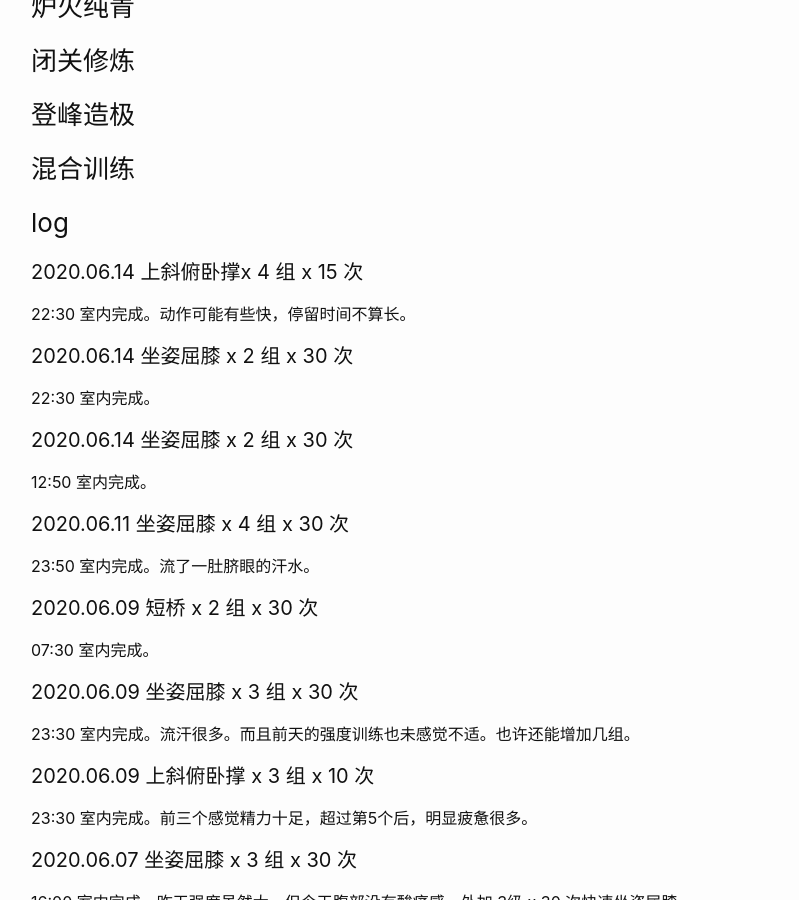
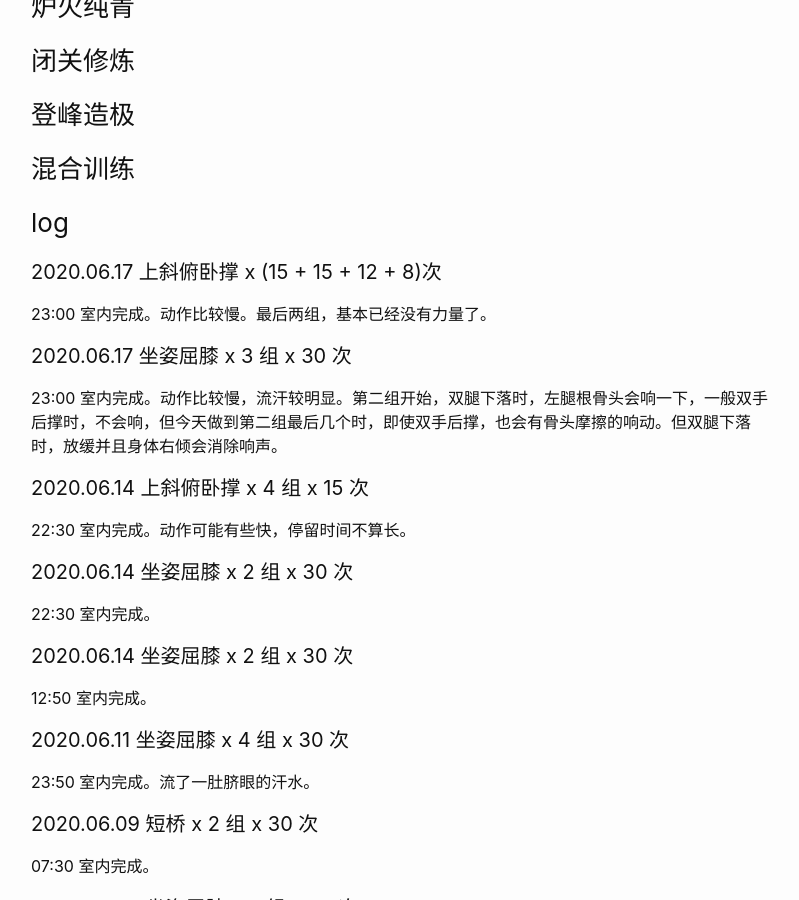
Before and after one commit to wangtiga/wangtiga.github.io, a Jekyll site: the page built from _previews/exercise.md, in a window 1280 px wide and 900 px high, scrolled down 653 px. Shown: the whole window, without its empty margins (239-1038 px from the left). Built offline with Jekyll 4.4.1, drawn with Linux system fonts in a browser that asks for light colours.

Commit message:
updated from notep

```diff
--- a/_previews/exercise.md
+++ b/_previews/exercise.md
@@ -30,7 +30,17 @@ tags:   todo
 
 ### log
 
-#### 2020.06.14 上斜俯卧撑x 4 组 x 15 次
+#### 2020.06.17 上斜俯卧撑 x (15 + 15 + 12 + 8)次
+
+23:00 室内完成。动作比较慢。最后两组，基本已经没有力量了。
+
+#### 2020.06.17 坐姿屈膝 x 3 组 x 30 次
+
+23:00 室内完成。动作比较慢，流汗较明显。第二组开始，双腿下落时，左腿根骨头会响一下，一般双手后撑时，不会响，但今天做到第二组最后几个时，即使双手后撑，也会有骨头摩擦的响动。但双腿下落时，放缓并且身体右倾会消除响声。
+
+
+
+#### 2020.06.14 上斜俯卧撑 x 4 组 x 15 次
 
 22:30 室内完成。动作可能有些快，停留时间不算长。
 
```
Also changed, not shown: _previews/2019-06-20-4742_2014_04.md (+16 -7 lines), _previews/2019-06-27-4742_2013_04.md (+3 -0 lines).
